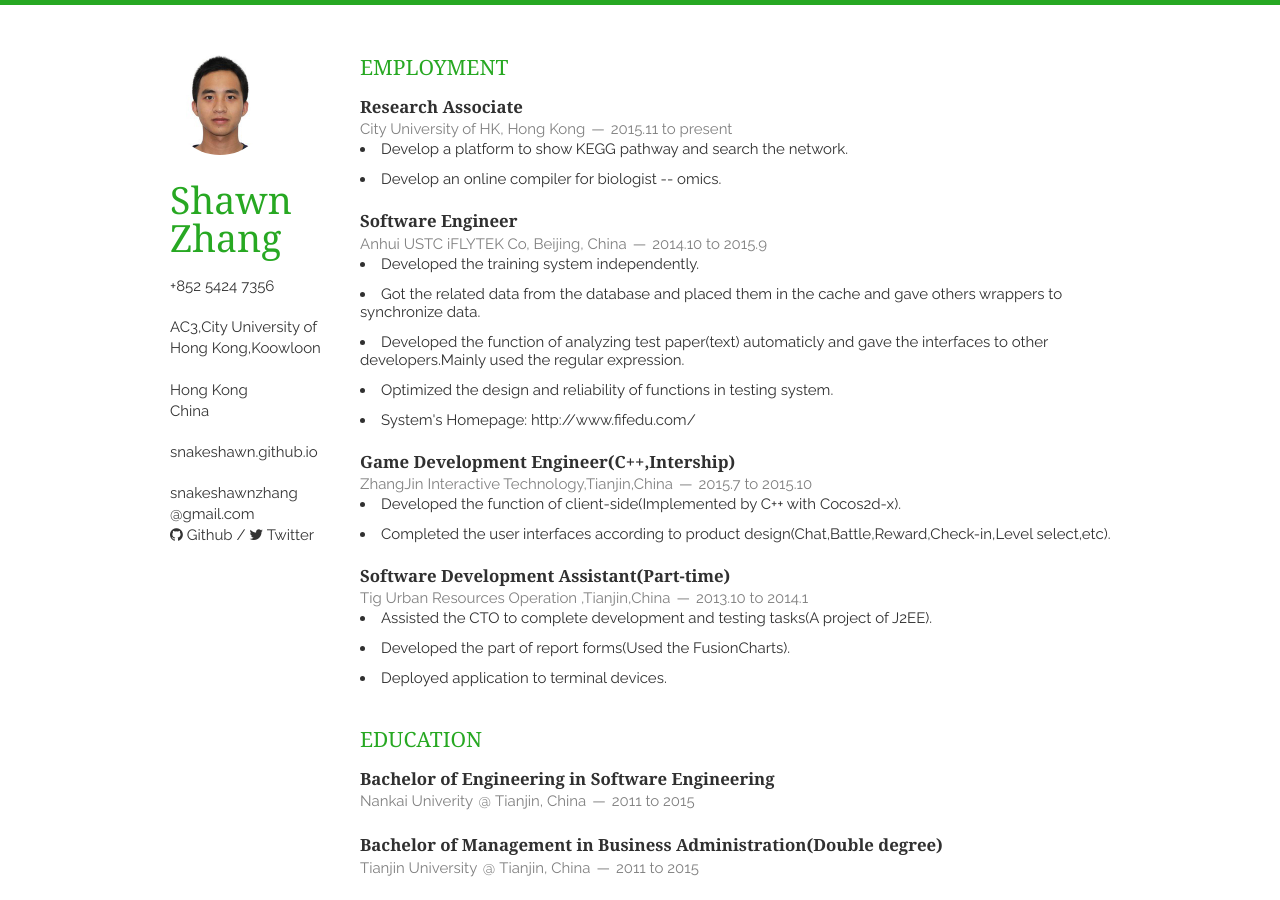
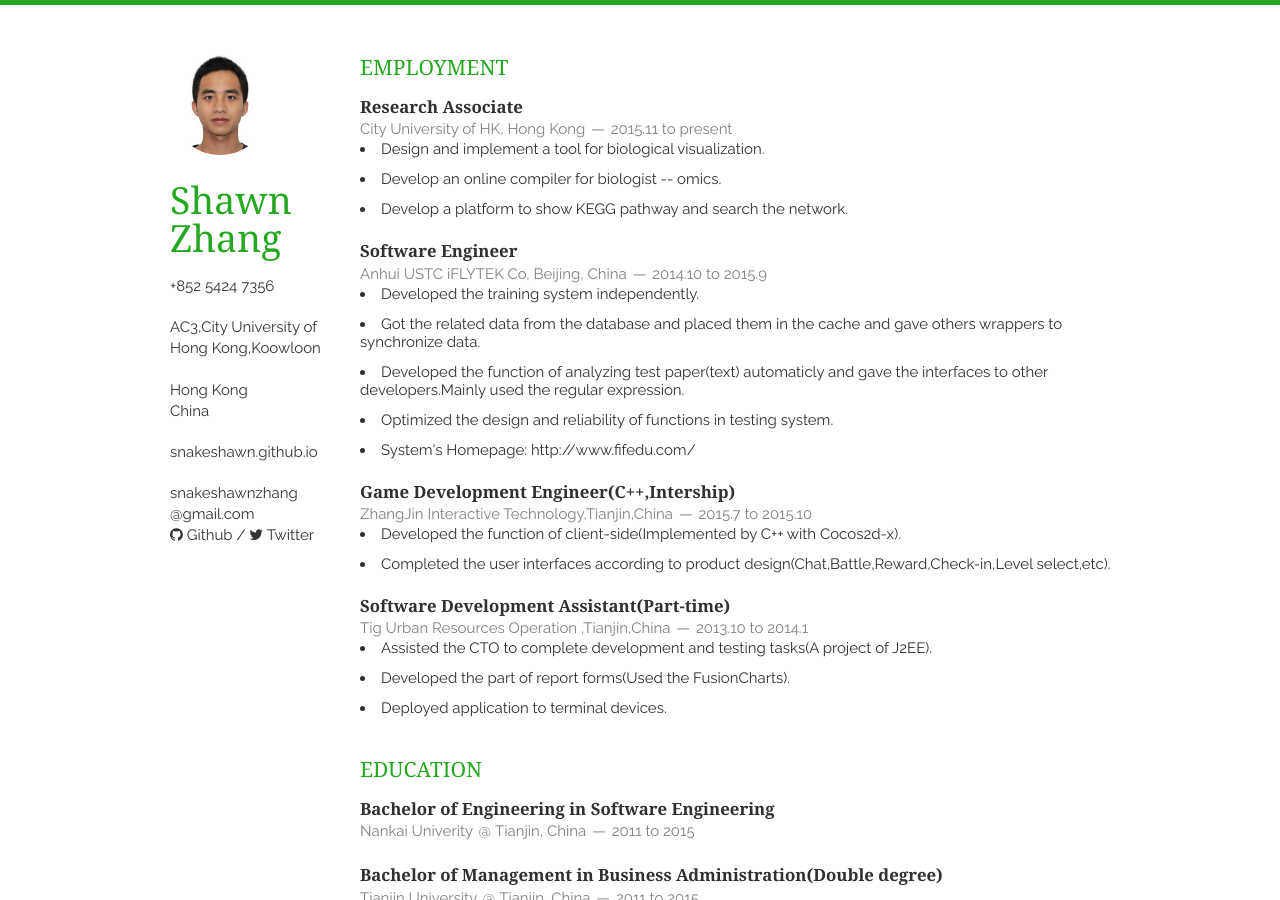
Before and after one commit to xzhcn6/vitae, a Jekyll site: the page built from index.html, in a window 1280 px wide and 900 px high. Built offline with Jekyll 4.4.1, drawn with Linux system fonts in a browser that asks for light colours; nearby versions of some CDN libraries; Markdown is read by kramdown in place of the engine named in the settings; the list of posts is cut into pages by our own code.

Commit message:
[#]Employment.

```diff
--- a/_includes/employment.html
+++ b/_includes/employment.html
@@ -6,8 +6,9 @@
             <span><address>City University of HK, Hong Kong</address><time>2015.11 to present</time></span>
         </header>
 		<p>
+			<li>Design and implement a tool for biological visualization.
+			<li>Develop an online compiler for biologist -- omics.
 			<li>Develop a platform to show KEGG pathway and search the network.
-			<li>Develop an online compiler for biologist -- omics.
         </p>
     </article>
     <article>
```
